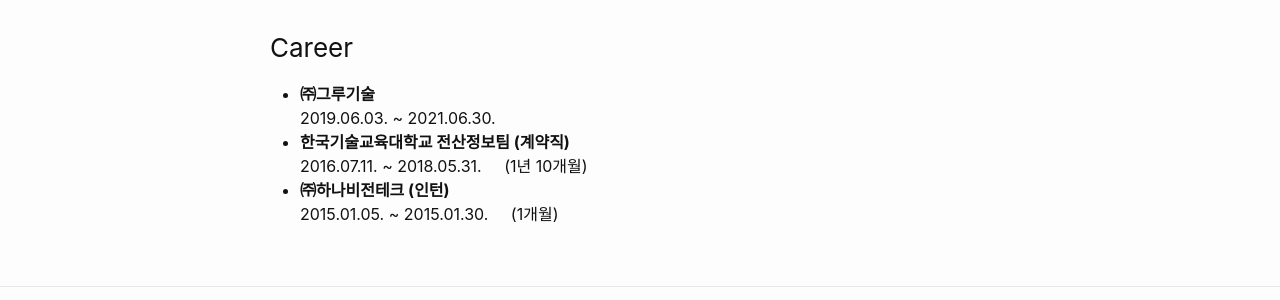
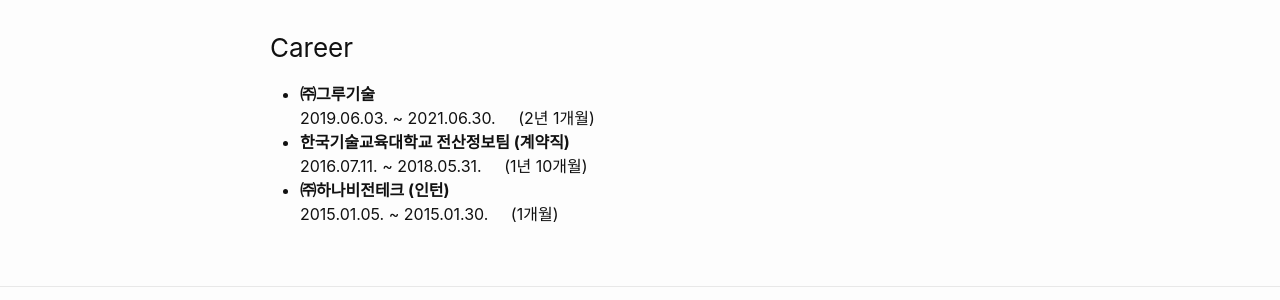
Before and after one commit to majortim/majortim.github.io, a Jekyll site: the page built from index.md, in a window 1280 px wide. Shown: the part 668-968 px from the top of the page. Built offline with Jekyll 4.4.1, drawn with Linux system fonts in a browser that asks for light colours.

Commit message:
Career 수정(경력 표시)

```diff
--- a/index.md
+++ b/index.md
@@ -23,6 +23,7 @@ title: About
 ### Career
 * **㈜그루기술**\\
 2019.06.03. ~ 2021.06.30.
+	&nbsp;&nbsp;&nbsp;&nbsp;(2년 1개월)
 * **한국기술교육대학교 전산정보팀 (계약직)**\\
 2016.07.11. ~ 2018.05.31.
 	&nbsp;&nbsp;&nbsp;&nbsp;(1년 10개월)
```
